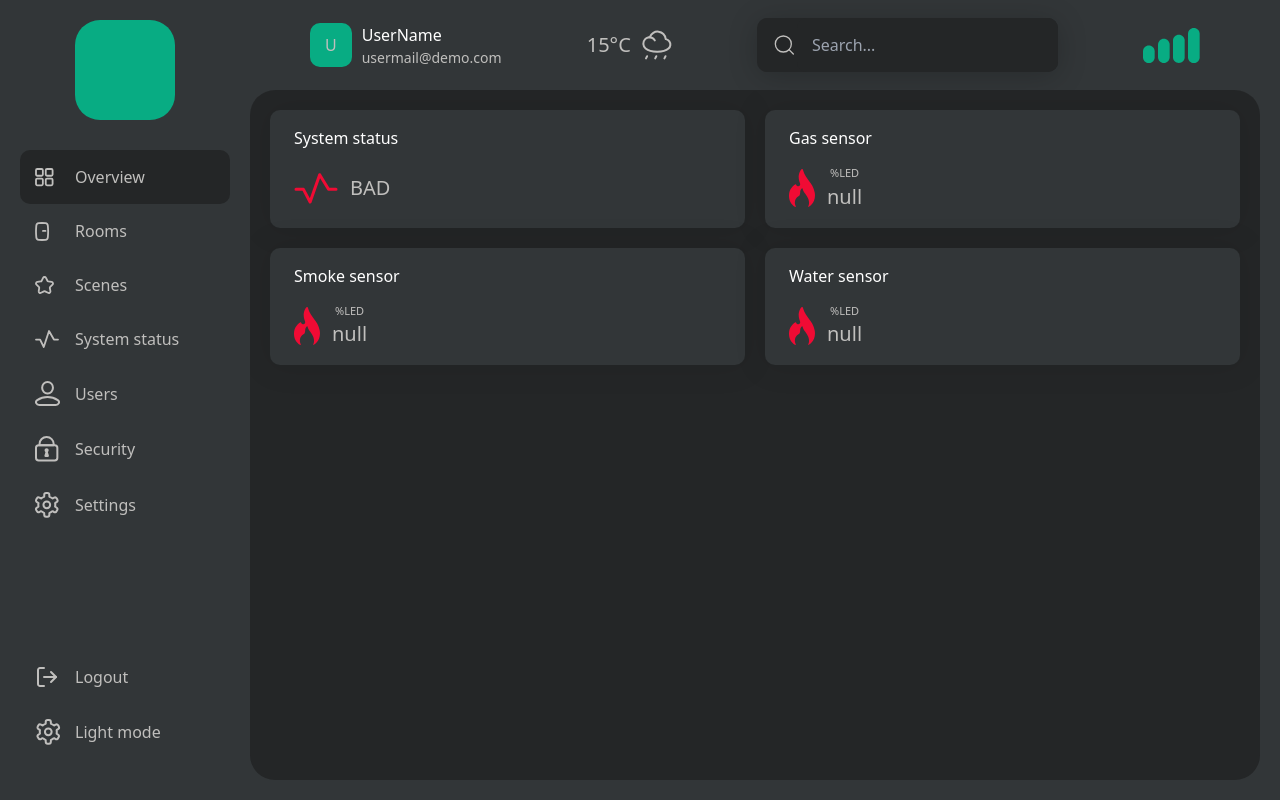
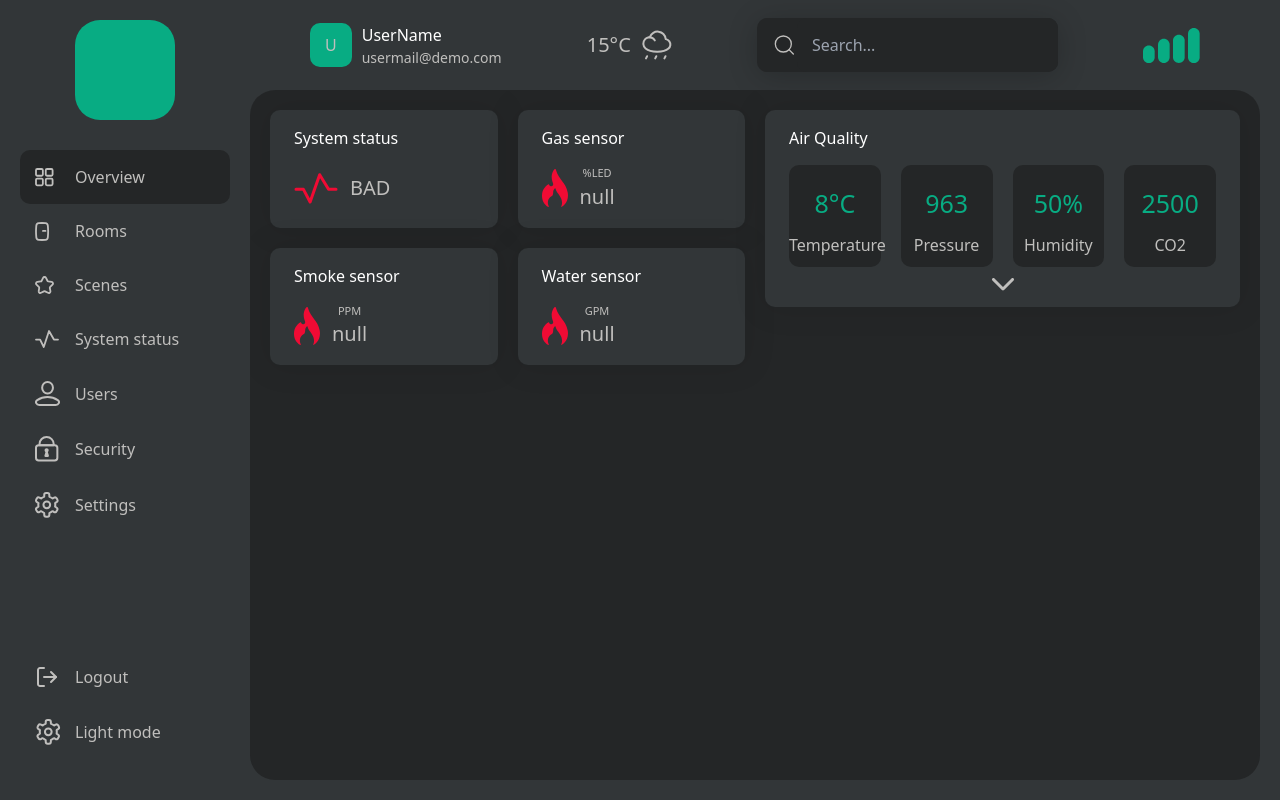
Before and after one commit to Homeppv2/homepp_front, a React (Create React App) app: page / in a window 1280 px wide. Built offline with nearby package versions, Linux system fonts and the light colour scheme; no server answers; sample sign-in values are in the browser's storage.

Commit message:
add desktop air_quality

```diff
--- a/public/index.html
+++ b/public/index.html
@@ -13,7 +13,7 @@
     <link rel="manifest" href="%PUBLIC_URL%/manifest.json"/>
     <title>Home++</title>
 </head>
-<body class="w-full h-full grid">
+<body class="w-full h-screen grid">
 <div class="w-full h-full grid" id="root"></div>
 </body>
 </html>
--- a/src/App.js
+++ b/src/App.js
@@ -112,8 +112,7 @@ function App({route}) {
         <>
             {
                 innerWidth < 650 &&
-                <div className="flex justify-center items-center w-full">
-                    {/*<div className="relative w-320px h-650px bg-dark_main_bg">*/}
+                <div className="flex justify-center items-center w-full h-full">
                     <div className="relative min-w-320px min-h-650px w-full h-full bg-dark_main_bg">
                         {
                             isAuth
--- /dev/null
+++ b/src/components/icons/ArrowIcon/ArrowIcon.js
@@ -0,0 +1,13 @@
+import React from 'react';
+
+const ArrowIcon = () => {
+    return (
+        <svg width="24" height="14" viewBox="0 0 24 14" fill="none" xmlns="http://www.w3.org/2000/svg">
+            <path
+                d="M10.9393 13.0607C11.5251 13.6464 12.4749 13.6464 13.0607 13.0607L22.6066 3.51472C23.1924 2.92893 23.1924 1.97919 22.6066 1.3934C22.0208 0.807612 21.0711 0.807612 20.4853 1.3934L12 9.87868L3.51472 1.3934C2.92893 0.807611 1.97919 0.807611 1.3934 1.3934C0.807612 1.97918 0.807612 2.92893 1.3934 3.51472L10.9393 13.0607ZM10.5 11L10.5 12L13.5 12L13.5 11L10.5 11Z"
+                fill="#C0BFBD"/>
+        </svg>
+    );
+};
+
+export default ArrowIcon;
--- a/src/pages/MainPage/MainPage/MainPage.js
+++ b/src/pages/MainPage/MainPage/MainPage.js
@@ -11,9 +11,8 @@ import {
 } from "../../../App";
 import OKSmokeSensorIcon from "../../../components/icons/SmokeSensorIcon/OKSmokeSensorIcon";
 import BADSmokeSensorIcon from "../../../components/icons/SmokeSensorIcon/BADSmokeSensorIcon";
-import HeaderMobile from "../../../components/ui/Header/HeaderMobile/HeaderMobile";
 import MainPageItemMobile from "../MainPageMobile/MainPageItemMobile/MainPageItemMobile";
-import FooterMobile from "../../../components/ui/Footer/FooterMobile/FooterMobile";
+import MainPageItemAirQuality from "./MainPageItemAirQuality/MainPageItemAirQuality";
 
 const MainPage = ({connectionStatusWS, message}) => {
 
@@ -33,7 +32,7 @@ const MainPage = ({connectionStatusWS, message}) => {
         },
         {
             name: "Smoke sensor",
-            unit: "%LED",
+            unit: "PPM",
             value: message.type === SMOKE_SENSOR_TYPE ? message.message : "null",
             icon: message.type === SMOKE_SENSOR_TYPE && message.message < MAX_SMOKE_SENSOR ?
                 <OKSmokeSensorIcon/> :
@@ -41,13 +40,64 @@ const MainPage = ({connectionStatusWS, message}) => {
         },
         {
             name: "Water sensor",
-            unit: "%LED",
+            unit: "GPM",
             value: message.type === WATER_SENSOR_TYPE ? message.message : "null",
             icon: message.type === WATER_SENSOR_TYPE && message.message < MAX_WATER_SENSOR ?
                 <OKSmokeSensorIcon/> :
                 <BADSmokeSensorIcon/>,
         }
     ])
+
+    const [airQualityItem, setAirQualityItem] = useState({
+        type: "air_quality",
+        message: [
+            {
+                unit: "°C",
+                value: 8,
+                type: "Temperature"
+            },
+            {
+                unit: "",
+                value: 963,
+                type: "Pressure"
+            },
+            {
+                unit: "%",
+                value: 50,
+                type: "Humidity"
+            },
+            {
+                unit: "",
+                value: 2500,
+                type: "CO2"
+            },
+            {
+                unit: "",
+                value: 0,
+                type: "Gas"
+            },
+            {
+                unit: "",
+                value: 0,
+                type: "Formaldehydes"
+            },
+            {
+                unit: "",
+                value: 0,
+                type: "CO"
+            },
+            {
+                unit: "",
+                value: 0,
+                type: "Smoke"
+            },
+            {
+                unit: "%",
+                value: 100,
+                type: "Charger"
+            },
+        ]
+    })
 
     useEffect(() => {
         switch (message.type) {
@@ -101,12 +151,24 @@ const MainPage = ({connectionStatusWS, message}) => {
         <div className="flex flex-col h-full">
             <main className="grow overflow-auto px-[2rem] py-[2rem]">
                 <div className="grid grid-cols-2 gap-[2rem]">
-                    {
-                        listItems.map((item, index) =>
-                            <MainPageItemMobile value={item.value} unit={item.unit} icon={item.icon} name={item.name}
-                                                key={item + index}/>
-                        )
-                    }
+                    <div className="flex flex-col">
+                        <div className="grid grid-cols-2 gap-[2rem]">
+                            {
+                                listItems.map((item, index) =>
+                                    <div className="">
+                                        <MainPageItemMobile value={item.value} unit={item.unit} icon={item.icon}
+                                                            name={item.name}
+                                                            key={item + index}/>
+                                    </div>
+                                )
+                            }
+                        </div>
+                    </div>
+                    <div className="">
+                        <div className="">
+                            <MainPageItemAirQuality message={airQualityItem.message}/>
+                        </div>
+                    </div>
                 </div>
             </main>
         </div>
--- /dev/null
+++ b/src/pages/MainPage/MainPage/MainPageItemAirQuality/MainPageItemAirQuality.js
@@ -0,0 +1,44 @@
+import React, {useState} from 'react';
+import ArrowIcon from "../../../../components/icons/ArrowIcon/ArrowIcon";
+
+const MainPageItemAirQuality = ({message}) => {
+
+    const [isOpen, setIsOpen] = useState(false)
+
+    return (
+        <div
+            className="bg-dark_light_bg drop-shadow-default px-[2.4rem] py-[1.6rem] rounded-default flex flex-col">
+            <p className="text-white">
+                Air Quality
+            </p>
+            <div className="grid grid-cols-4 mt-[1.5rem] gap-[2rem]">
+                {
+                    message.slice(0, isOpen ? message.length : 4).map((item, index) =>
+                        <div className="py-[1rem] bg-dark_main_bg rounded-default">
+                            <div className="flex flex-col items-center w-full py-[1rem]">
+                                <p className="text-h2 text-green">
+                                    {
+                                        item.value + item.unit
+                                    }
+                                </p>
+                            </div>
+                            <p className="text-dark_text text-center">
+                                {
+                                    item.type
+                                }
+                            </p>
+                        </div>
+                    )
+                }
+            </div>
+            <button className="flex flex-col items-center pt-[1rem]"
+                    onClick={() => setIsOpen((prevState) => (!prevState))}>
+                {
+                    isOpen ? <ArrowIcon/> : <ArrowIcon/>
+                }
+            </button>
+        </div>
+    );
+};
+
+export default MainPageItemAirQuality;
--- a/src/pages/MainPage/MainPageMobile/MainPageItemMobile/MainPageItemMobile.js
+++ b/src/pages/MainPage/MainPageMobile/MainPageItemMobile/MainPageItemMobile.js
@@ -2,7 +2,8 @@ import React from 'react';
 
 const MainPageItemMobile = ({name, value, unit, icon}) => {
     return (
-        <button className="bg-dark_light_bg drop-shadow-default pl-[2.4rem] py-[1.6rem] rounded-default flex flex-col">
+        <button
+            className="bg-dark_light_bg drop-shadow-default pl-[2.4rem] py-[1.6rem] rounded-default flex flex-col w-full h-full">
             <p className="text-white">
                 {name}
             </p>
```
